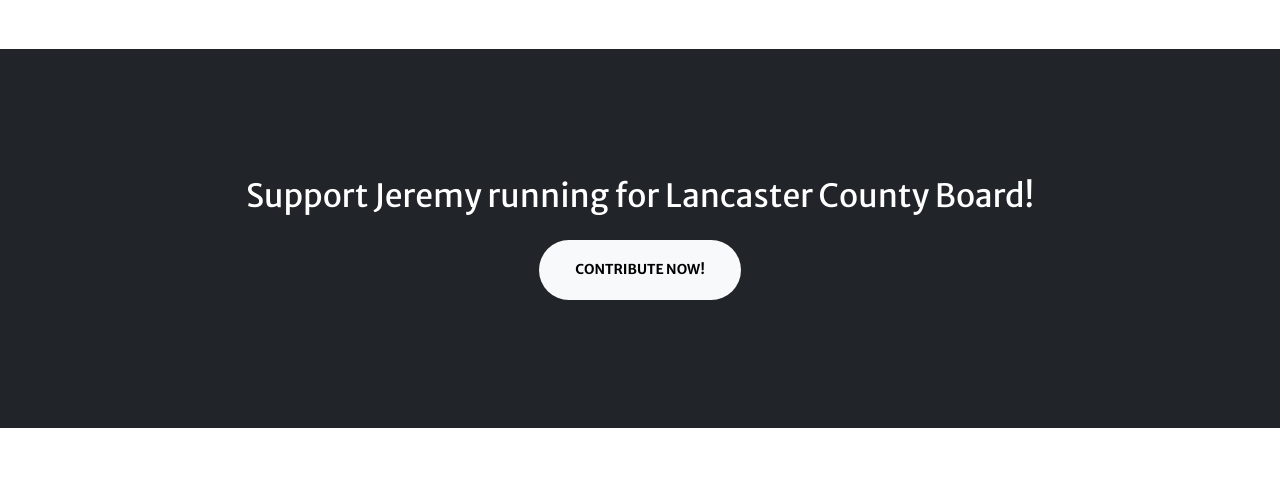
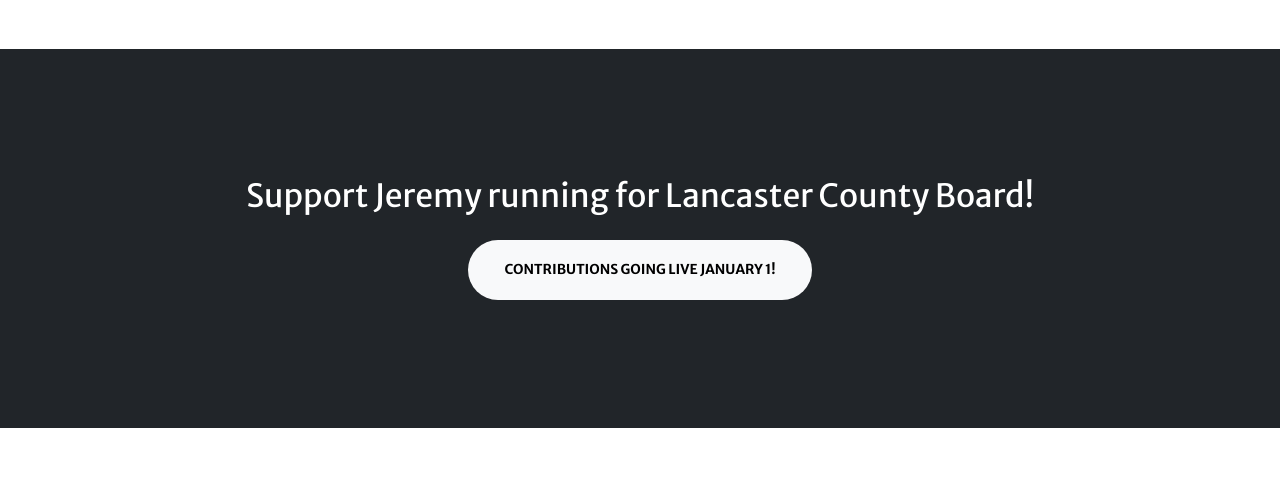
Before and after one commit to arkterra90/district_2, a Django app: page / in a window 1280 px wide. Shown: the part 2631-3130 px from the top of the page. Run offline with Django 5.2, Linux system fonts and the light colour scheme; parts of the project's set-up code (start-up, migrations or seed data) failed here and were passed over; some libraries are stand-ins or nearby versions.

Commit message:
update to contributions

```diff
--- a/district2/website/templates/website/index.html
+++ b/district2/website/templates/website/index.html
@@ -180,7 +180,7 @@
     <section class="page-section bg-dark text-white" id="portfolio">
         <div class="container px-4 px-lg-5 text-center">
             <h2 class="mb-4">Support Jeremy running for Lancaster County Board!</h2>
-            <a class="btn btn-light btn-xl" href="#" role="button">Contribute Now!</a>
+            <a class="btn btn-light btn-xl" href="#" role="button">Contributions Going Live January 1!</a>
         </div>
     </section>
 
```
